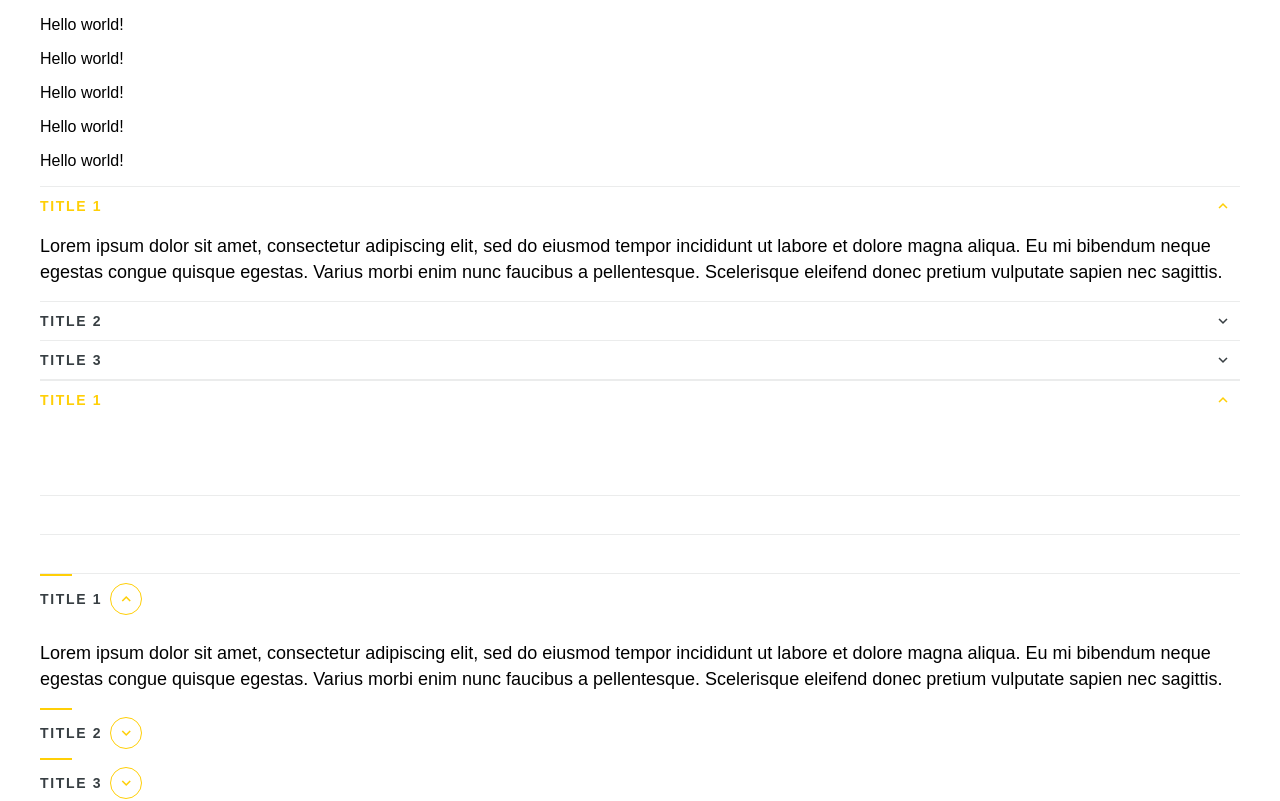
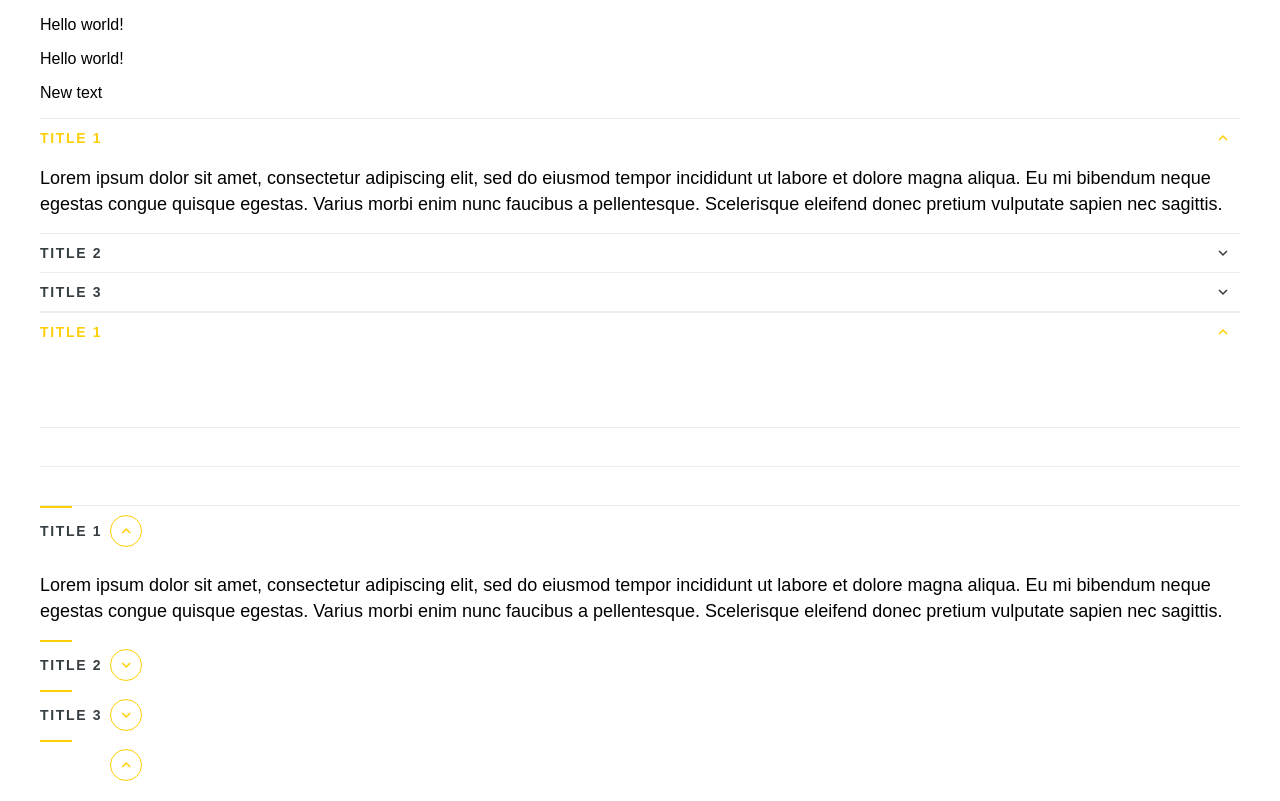
Before and after one commit to CruGlobal/cru-content-designs, a React (Create React App) app in the folder give/: page / in a window 1280 px wide. Shown: the top 801 px of the page. Built offline with nearby package versions, Linux system fonts and the light colour scheme.

Commit message:
ComponentTemplate updates

```diff
--- a/give/src/components/ComponentTemplate.js
+++ b/give/src/components/ComponentTemplate.js
@@ -9,17 +9,16 @@ export const Component = ({
 
   const classes = className !== "" ? " " + className : className;
 
-  return <p className={classes}>{str}</p>;
+  return <p className={"component-class" + classes}>{str}</p>;
 };
 
 export const ComponentExamples = () => {
   return (
     <>
-      <Component className="randomClass" />
       <Component />
-      <Component />
-      <Component />
-      <Component />
+      <Component className="someClass" />
+      <Component str={"New text"} />
+      <Component str={"Hidden text"} bool={false} />
     </>
   );
 };
```
